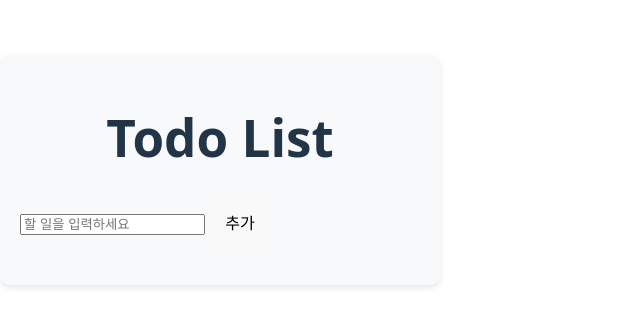
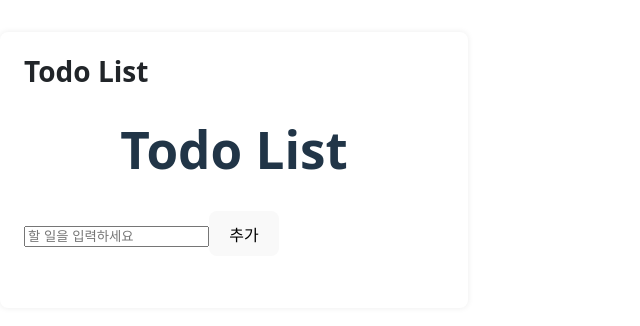
Before and after one commit to namseoyun231/React-TodoList, a React (Vite) app: page / in a window 1280 px wide. Shown: the part 230-556 px from the top of the page, without its empty margins (0-640 px from the left). Built offline with nearby package versions, Linux system fonts and the light colour scheme.

Commit message:
TodoTemplate수정

```diff
--- a/src/components/TodoTemplate.tsx
+++ b/src/components/TodoTemplate.tsx
@@ -8,15 +8,36 @@
     return (
         <div
             style={{
-                width: "400px",
-                margin: "50px auto",
-                background: "#f8f9fa",
-                borderRadius: "10px",
-                padding: "20px",
-                boxShadow: "0 3px 6px rgba(0,0,0,0.1)",
+                display: "flex",
+                justifyContent: "center",
+                alignItems: "center",
+                minHeight: "100vh",
+                backgroundColor: "#ffffff"
             }}
         >
-            {children}
+            <div
+                style={{
+                    width: "420px",
+                    background: "#fff",
+                    borderRadius: "8px",
+                    padding: "24px 24px 32px 24px",
+                    boxShadow: "0 0 6px rgba(0, 0, 0, 0.08)",
+                }}
+            >
+                {/* 제목 영역 */}
+                <h1
+                    style={{
+                        fontSize: "28px",
+                        fontWeight: "700",
+                        margin: "0 0 20px 0",
+                        color: "#212529",
+                        textAlign: "left",
+                    }}
+                >
+                    Todo List
+                </h1>
+                {children}
+            </div>
         </div>
     );
 }
```
